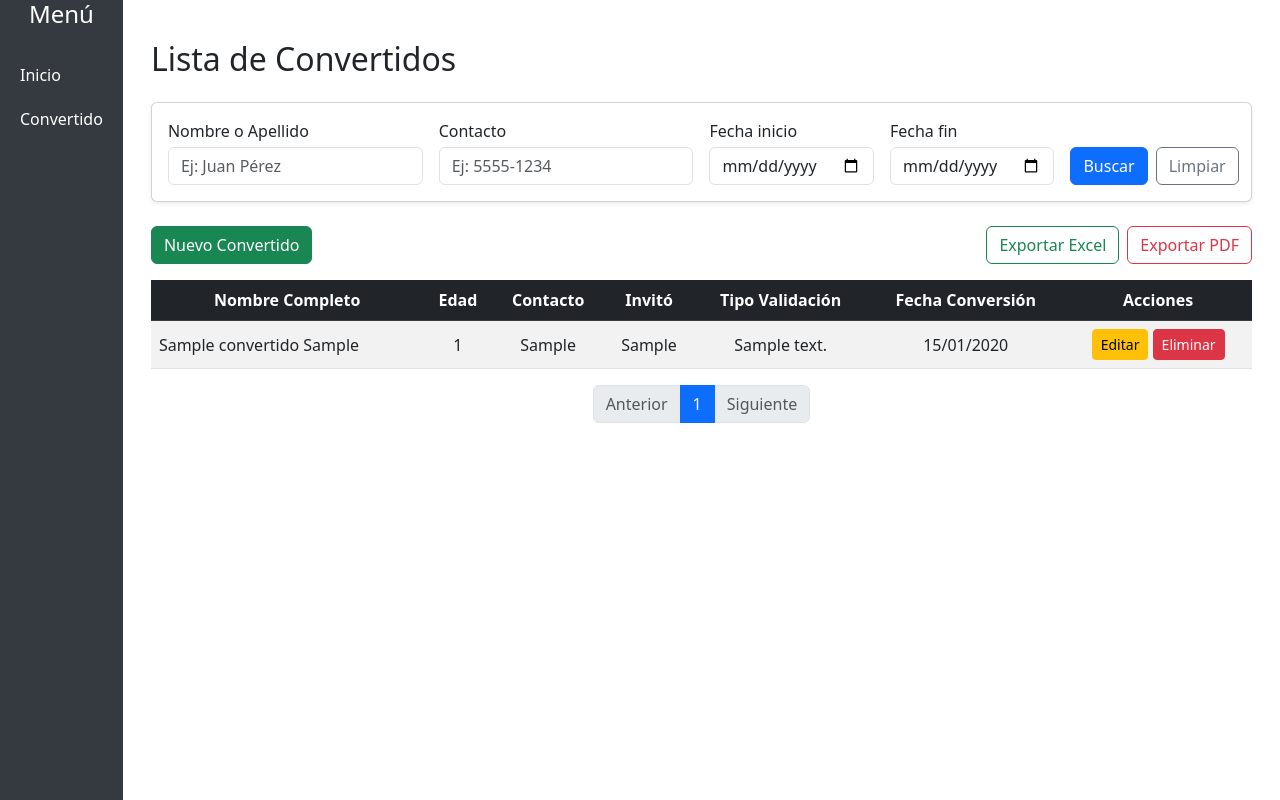
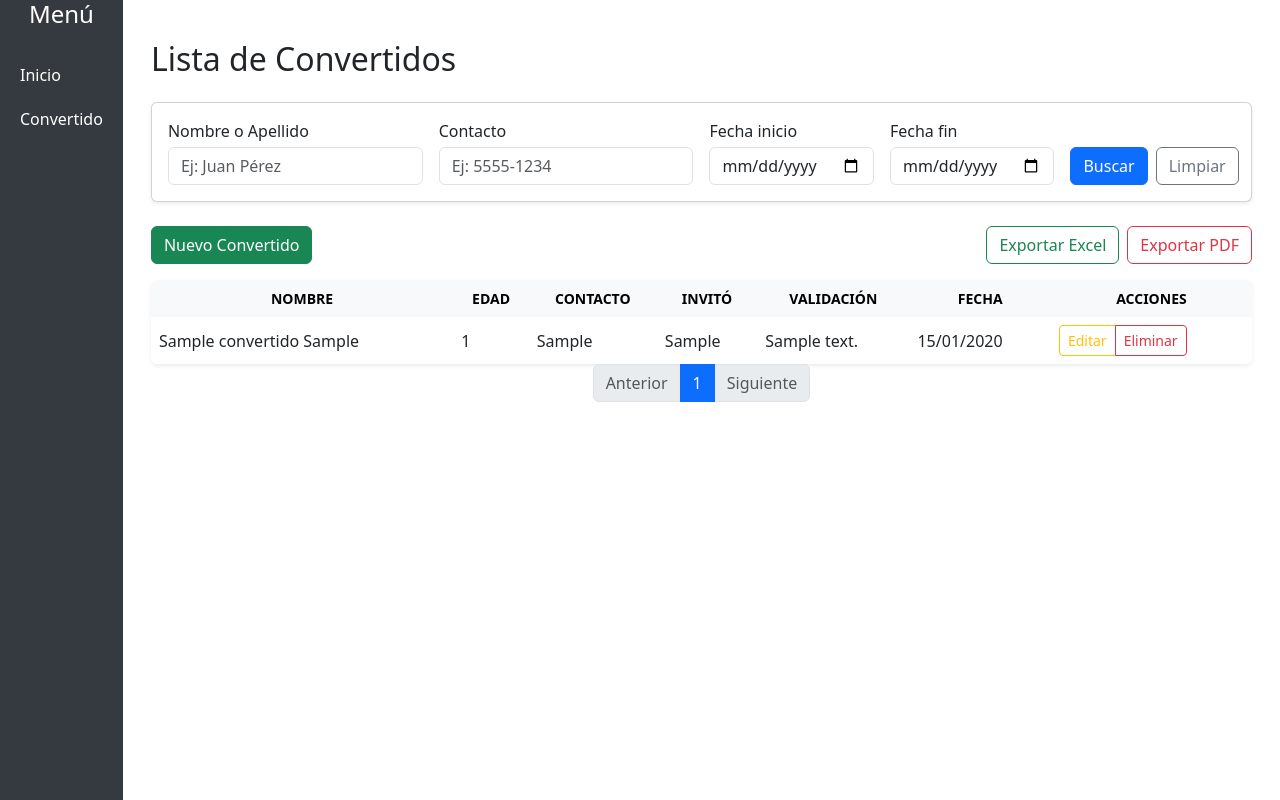
Before and after one commit to jrdar1993/Evang, a Flask app: page /convertido/ in a window 1280 px wide. Run offline with Flask 2, Linux system fonts and the light colour scheme; tables that the repository leaves empty hold one stand-in row (values such as "Sample post").

```diff
--- a/templates/convertido/list.html
+++ b/templates/convertido/list.html
@@ -40,37 +40,40 @@
     </div>
 
     <!-- Tabla responsiva -->
-    <div class="table-responsive">
-        <table class="table table-striped table-hover align-middle text-center">
-            <thead class="table-dark">
+    <div class="table-responsive shadow-sm rounded">
+    <table class="table table-borderless align-middle mb-0">
+        <thead class="table-light text-center text-uppercase small">
             <tr>
-                    <th>Nombre Completo</th>
+                <th>Nombre</th>
                 <th>Edad</th>
                 <th>Contacto</th>
                 <th>Invitó</th>
-                    <th>Tipo Validación</th>
-                    <th class="text-nowrap">Fecha Conversión</th>
+                <th>Validación</th>
+                <th>Fecha</th>
                 <th>Acciones</th>
             </tr>
         </thead>
-            <tbody>
+        <tbody class="table-group-divider">
             {% for reg in registros %}
             <tr>
-                    <td class="text-start">{{ reg.nombres }} {{ reg.apellidos }}</td>
+                <td>{{ reg.nombres }} {{ reg.apellidos }}</td>
                 <td>{{ reg.edad }}</td>
                 <td>{{ reg.contacto }}</td>
                 <td>{{ reg.invito }}</td>
                 <td>{{ reg.tipo_validacion.descripcion }}</td>
-                    <td class="text-nowrap">{{ reg.fecha_conversion.strftime('%d/%m/%Y') }}</td>
+                <td>{{ reg.fecha_conversion.strftime('%d/%m/%Y') }}</td>
                 <td>
-                        <a href="{{ url_for('convertido.editar', id=reg.id) }}" class="btn btn-warning btn-sm">Editar</a>
-                        <a href="{{ url_for('convertido.eliminar', id=reg.id) }}" class="btn btn-danger btn-sm" onclick="return confirm('¿Seguro que deseas eliminar?')">Eliminar</a>
+                    <div class="btn-group" role="group">
+                        <a href="{{ url_for('convertido.editar', id=reg.id) }}" class="btn btn-outline-warning btn-sm">Editar</a>
+                        <a href="{{ url_for('convertido.eliminar', id=reg.id) }}" class="btn btn-outline-danger btn-sm" onclick="return confirm('¿Seguro que deseas eliminar?')">Eliminar</a>
+                    </div>
                 </td>
             </tr>
             {% endfor %}
         </tbody>
     </table>
 </div>
+
 
     <!-- Paginación -->
     <nav aria-label="Page navigation">
```
Lines whose indentation alone changed are shown as unchanged.
